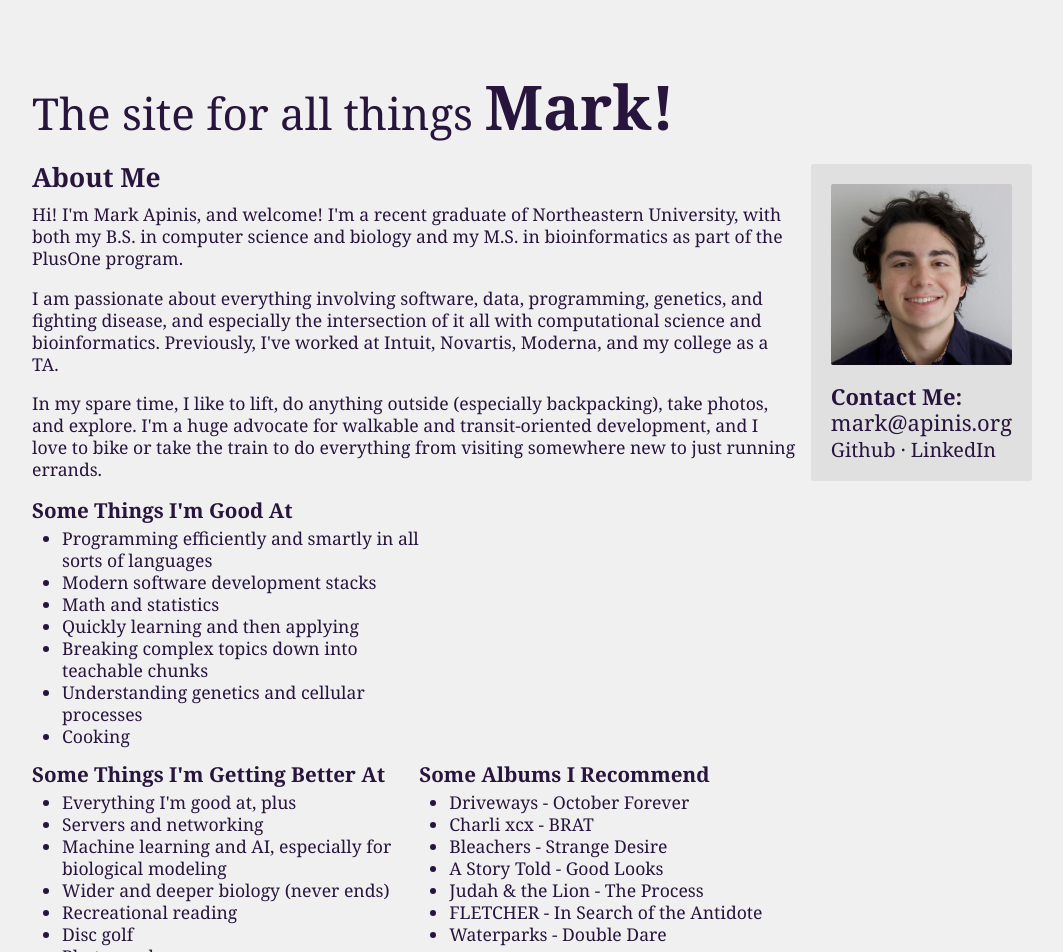
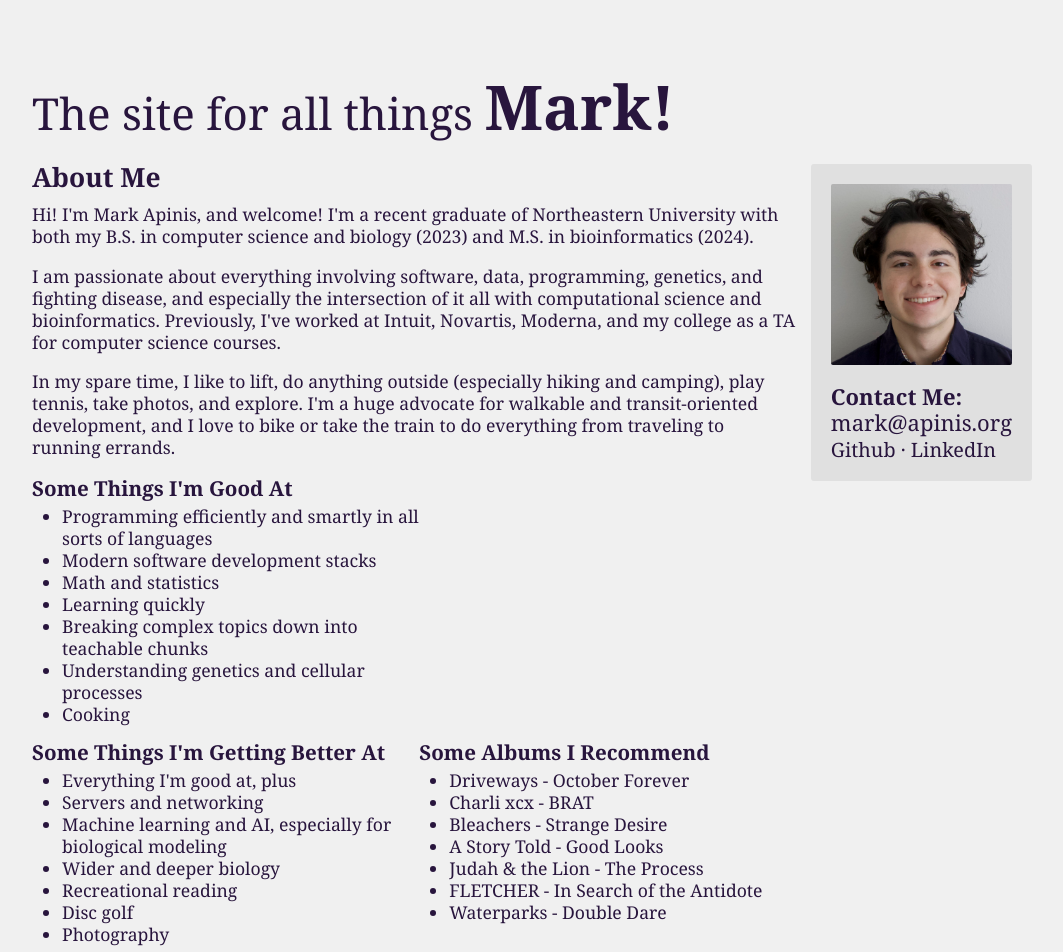
Before and after one commit to mapinis/mapinis.github.io, a Next.js app: page / in a window 1280 px wide. Shown: the top 952 px of the page, without its empty margins (108-1171 px from the left). Built offline with nearby package versions, Linux system fonts and the light colour scheme.

Commit message:
Final text edits

```diff
--- a/src/app/page.tsx
+++ b/src/app/page.tsx
@@ -16,9 +16,9 @@ export default function Page() {
         </div>
         <div id={styles.text}>
           <h2>About Me</h2>
-          <p>Hi! I&apos;m Mark Apinis, and welcome! I&apos;m a recent graduate of Northeastern University, with both my B.S. in computer science and biology and my M.S. in bioinformatics as part of the PlusOne program.</p>
-          <p>I am passionate about everything involving software, data, programming, genetics, and fighting disease, and especially the intersection of it all with computational science and bioinformatics. Previously, I&apos;ve worked at Intuit, Novartis, Moderna, and my college as a TA.</p>
-          <p>In my spare time, I like to lift, do anything outside (especially backpacking), take photos, and explore. I&apos;m a huge advocate for walkable and transit-oriented development, and I love to bike or take the train to do everything from visiting somewhere new to just running errands.</p>
+          <p>Hi! I&apos;m Mark Apinis, and welcome! I&apos;m a recent graduate of Northeastern University with both my B.S. in computer science and biology (2023) and M.S. in bioinformatics (2024).</p>
+          <p>I am passionate about everything involving software, data, programming, genetics, and fighting disease, and especially the intersection of it all with computational science and bioinformatics. Previously, I&apos;ve worked at Intuit, Novartis, Moderna, and my college as a TA for computer science courses.</p>
+          <p>In my spare time, I like to lift, do anything outside (especially hiking and camping), play tennis, take photos, and explore. I&apos;m a huge advocate for walkable and transit-oriented development, and I love to bike or take the train to do everything from traveling to running errands.</p>
           <div id={styles.bulletLists}>
             <div className={styles.bullets}>
               <h3>Some Things I&apos;m Good At</h3>
@@ -26,7 +26,7 @@ export default function Page() {
                 <li>Programming efficiently and smartly in all sorts of languages</li>
                 <li>Modern software development stacks</li>
                 <li>Math and statistics</li>
-                <li>Quickly learning and then applying</li>
+                <li>Learning quickly</li>
                 <li>Breaking complex topics down into teachable chunks</li>
                 <li>Understanding genetics and cellular processes</li>
                 <li>Cooking</li>
@@ -38,7 +38,7 @@ export default function Page() {
                 <li>Everything I&apos;m good at, plus</li>
                 <li>Servers and networking</li>
                 <li>Machine learning and AI, especially for biological modeling</li>
-                <li>Wider and deeper biology (never ends)</li>
+                <li>Wider and deeper biology</li>
                 <li>Recreational reading</li>
                 <li>Disc golf</li>
                 <li>Photography</li>
```
